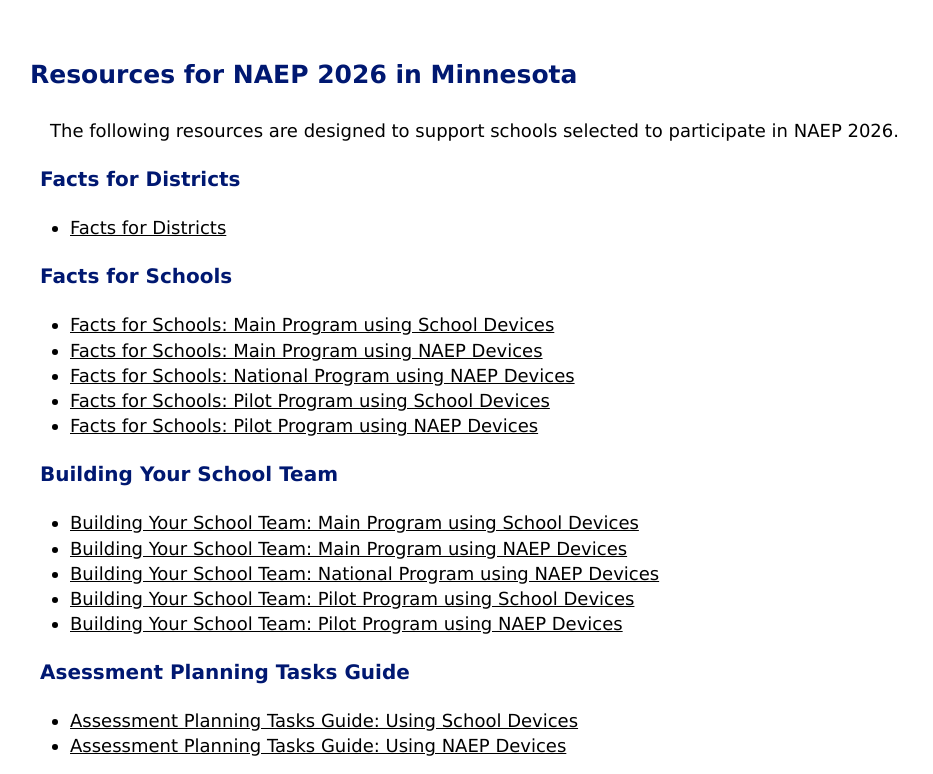
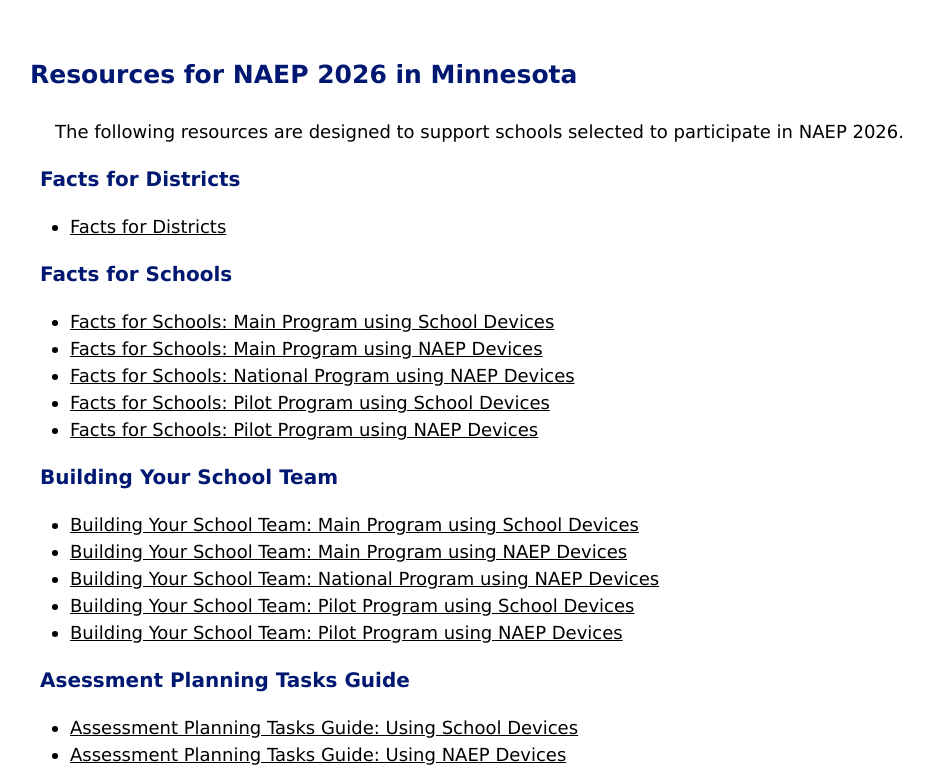
Before and after one commit to jncain/NAEP26inMN, a plain HTML site: page index.html in a window 1280 px wide. Shown: the top 774 px of the page, without its empty margins (20-953 px from the left). Drawn offline with Linux system fonts and the light colour scheme.

Commit message:
Update index.html

```diff
--- a/index.html
+++ b/index.html
@@ -3,17 +3,17 @@
   <head>
     <style>
       body {margin: 50px}
-      p {font-family: "Verdana"; font-size: 18px; color: #000000; line-height: 1.4; text-indent: 20px;}
+      p {font-family: "Verdana"; font-size: 18px; color: #000000; line-height: 1.5; text-indent: 25px;}
       h1 {font-family: "Verdana"; font-size: 25px; font-weight: bold; color: #001871; line-height: 2;}
-      h2 {font-family: "Verdana"; font-size: 20px; color: #001871; line-height: 1.8; text-indent: 10px;}
+      h2 {font-family: "Verdana"; font-size: 20px; color: #001871; line-height: 1.6; text-indent: 10px;}
       a {color: #000000;}
-      ul {font-family: "Verdana"; font-size: 18px; color: #000000; line-height: 1.4;}
+      ul {font-family: "Verdana"; font-size: 18px; color: #000000; line-height: 1.5;}
     </style>
   </head>
 
   <body>
     <h1> Resources for NAEP 2026 in Minnesota</h1>
-    <p>The following resources are designed to support schools selected to participate in NAEP 2026.</p>
+    <p>The following resources are designed to support schools selected to participate in NAEP 2026. &nbsp;</p>
 
     <h2>Facts for Districts</h2>
     <ul>
```
